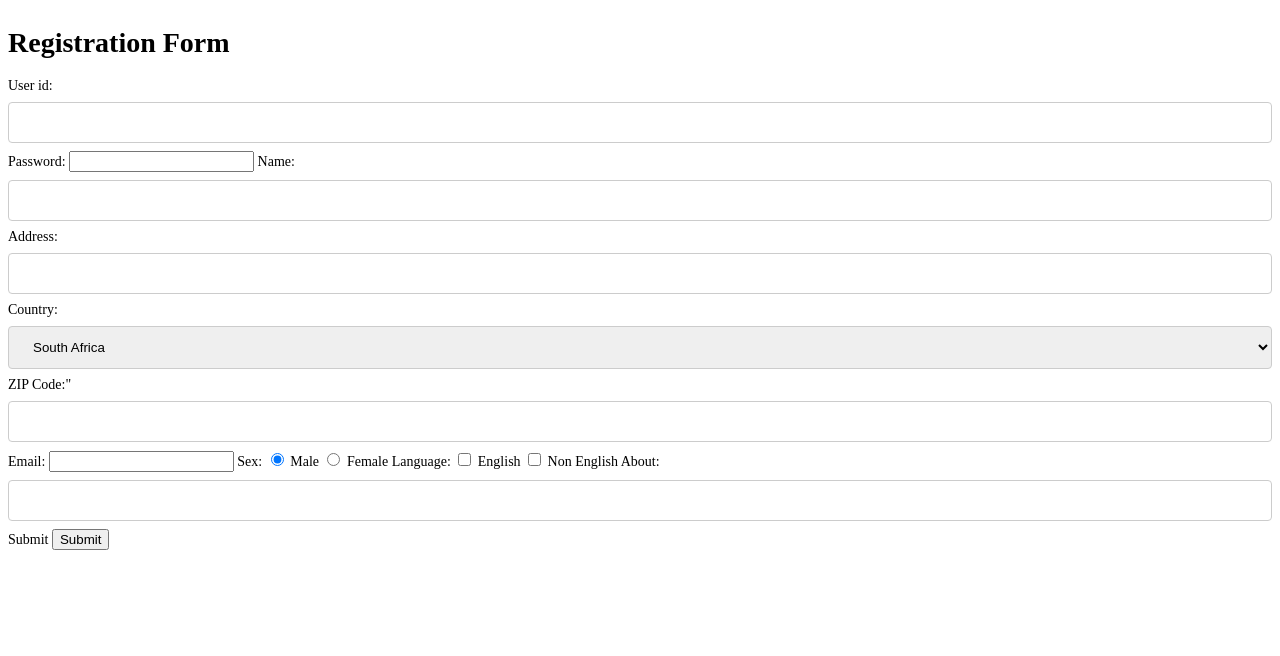
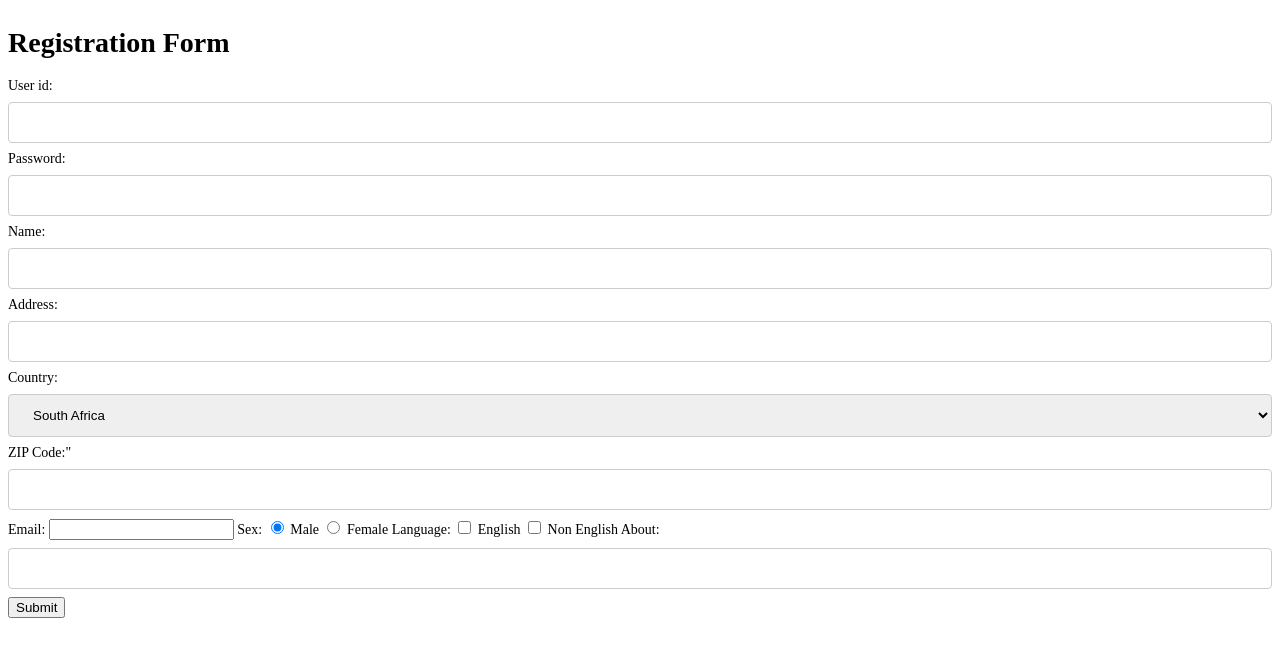
Before and after one commit to MirriV/formValidation, a plain HTML site: page index.html in a window 1280 px wide. Drawn offline with Linux system fonts and the light colour scheme.

Commit message:
editing css

```diff
--- a/index.html
+++ b/index.html
@@ -51,7 +51,7 @@
         <lable for="About"> About:</lable>
         <input type="text" id="About" About="About" optional>
 
-        <lable for="Submit"> Submit</lable>
+        <lable for="Submit"></lable>
         <input type="Submit" value="Submit">
 
     </form>
--- a/stylesheet.css
+++ b/stylesheet.css
@@ -21,7 +21,7 @@ input[type=number],select{
     border-radius: 4px;
     box-sizing: border-box;
 }
-input[type=radio], +Male{
+input[type=password],select{
     width: 100%;
     padding: 12px 20px;
     margin: 8px 0;
```
